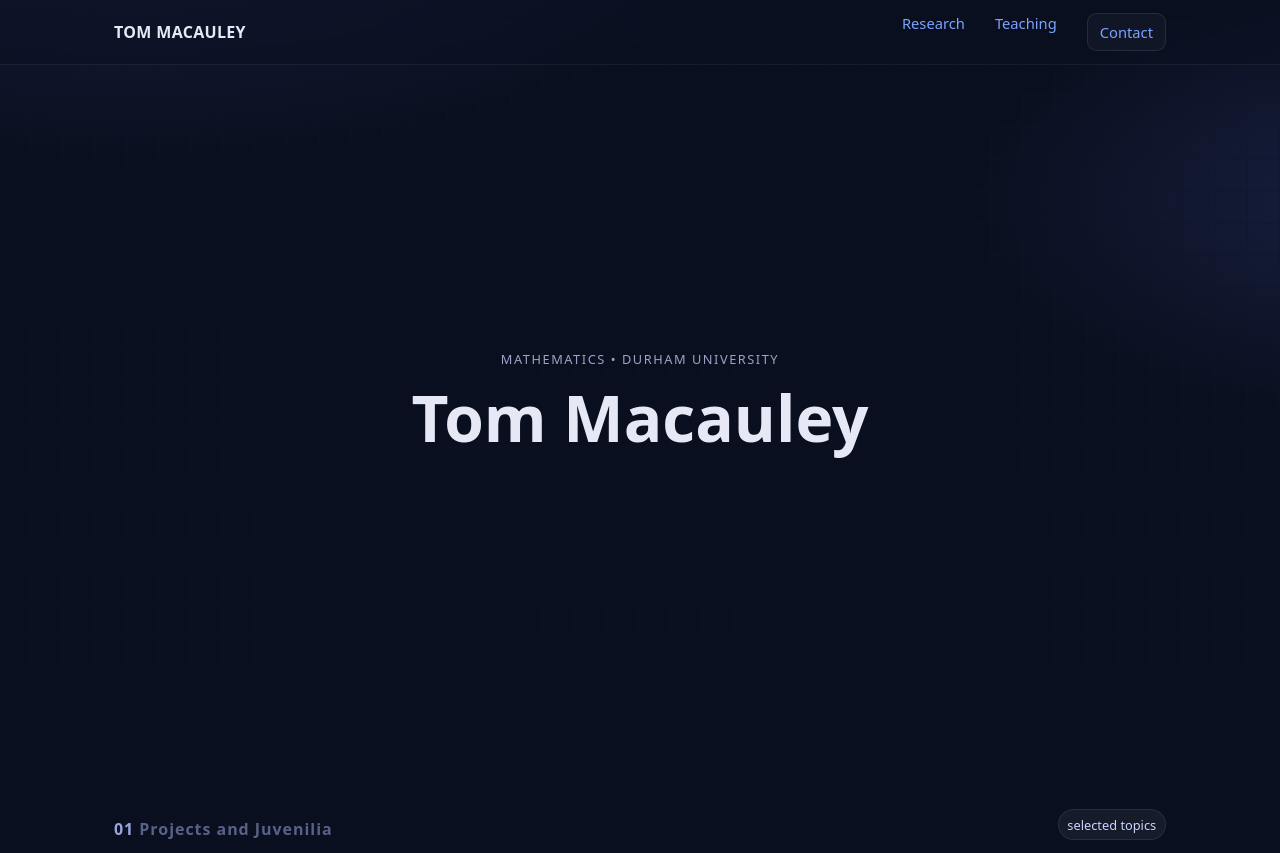
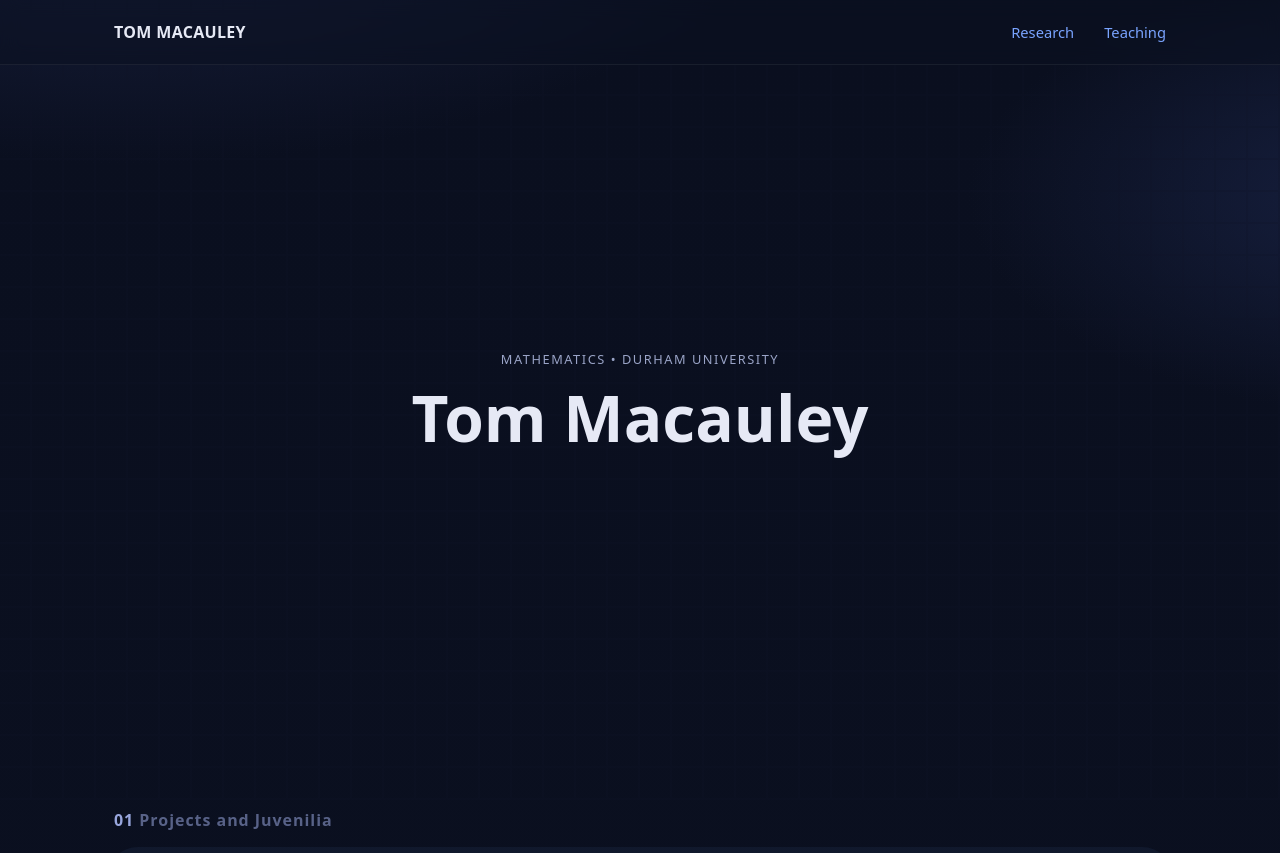
Before and after one commit to TomMacauley/TomMacauley.github.io, a plain HTML site: page index.html in a window 1280 px wide. Shown: the top 853 px of the page. Drawn offline with Linux system fonts and the light colour scheme.

Commit message:
Update index.html

```diff
--- a/index.html
+++ b/index.html
@@ -125,7 +125,6 @@
       <div class="link-row small">
         <a href="#research">Research</a>
         <a href="#teaching">Teaching</a>
-        <a href="#contact" class="cta" aria-label="Go to contact">Contact</a>
       </div>
     </nav>
   </header>
@@ -143,7 +142,6 @@
       <div class="container">
         <div class="section-header">
           <div class="num">01 <span>Projects and Juvenilia</span></div>
-          <span class="badge">selected topics</span>
         </div>
         <div class="card two ringed">
           <div style="padding:24px">
@@ -164,8 +162,6 @@
                 <a href="papers/AnalyticContinuationfinal.pdf" target="_blank">[PDF]</a>
               </div>
             </div>
-
-          <
     </section>
 
     <!-- Teaching -->
```
